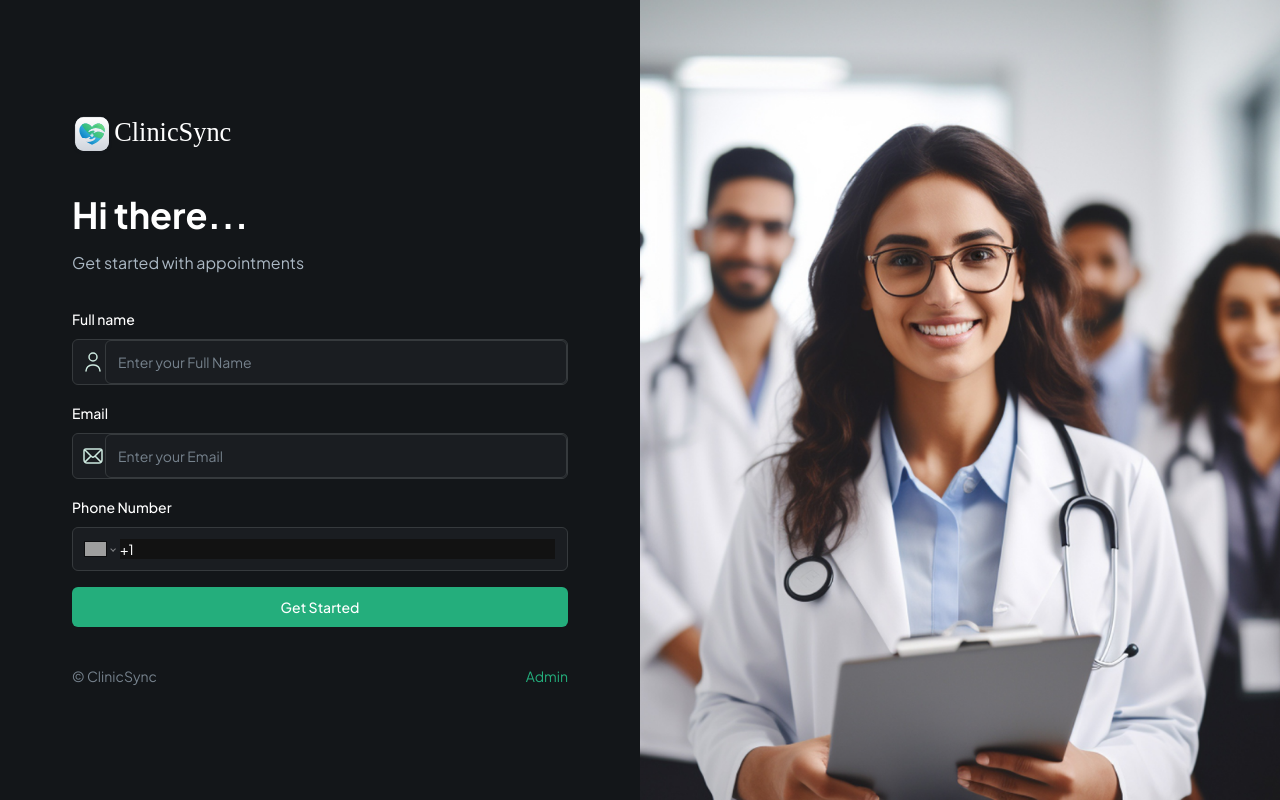
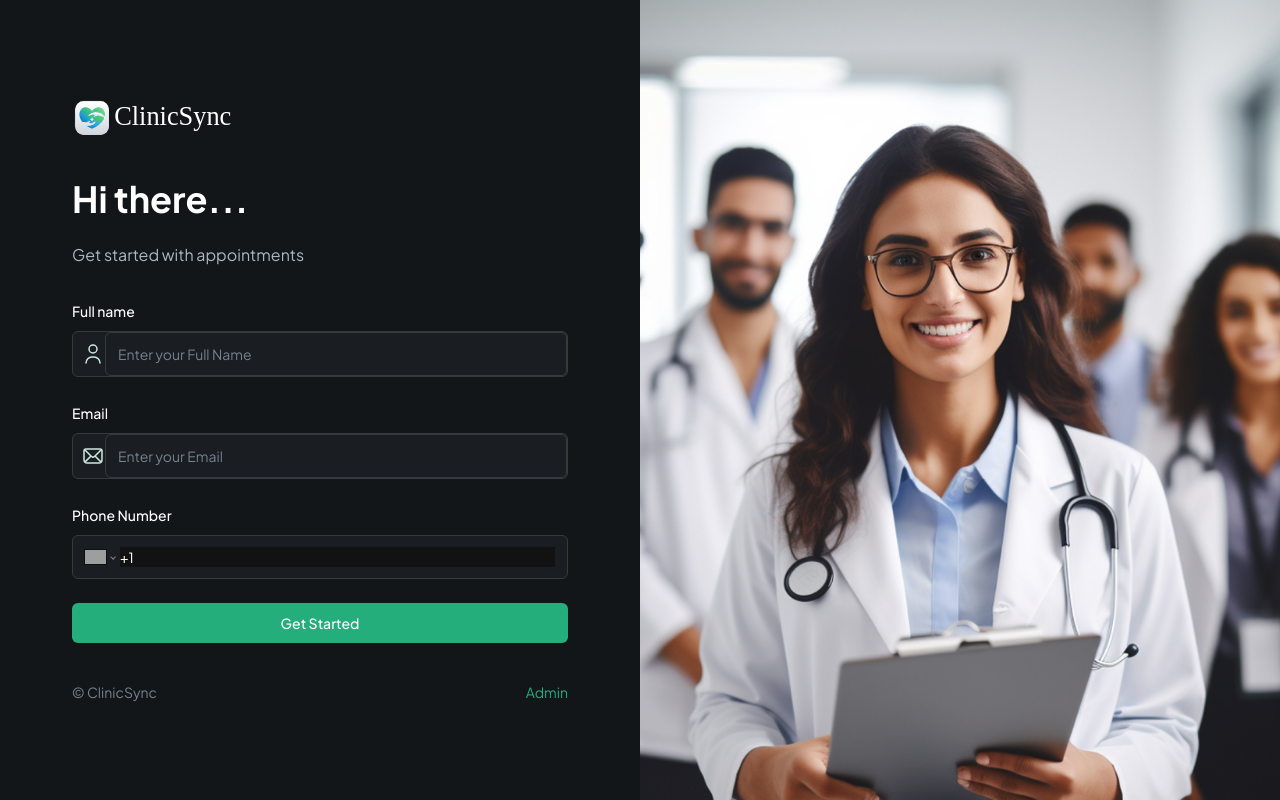
Before and after one commit to Bernard065/clinic-sync, a Next.js app: page / in a window 1280 px wide. Built offline with nearby package versions, Linux system fonts and the light colour scheme; grey boxes are pictures that could not be loaded.

Commit message:
Implementing user form validations

```diff
--- a/src/app/globals.css
+++ b/src/app/globals.css
@@ -32,7 +32,7 @@
     @apply flex-1 relative overflow-y-auto px-[5%]
   }
   .subcontainer {
-    @apply flex flex-col mx-auto size-full py-10
+    @apply flex flex-col mx-auto size-full py-2
   }
   .side-img {
     @apply hidden h-full object-cover md:block
@@ -62,7 +62,7 @@
     @apply bg-dark-400 placeholder:text-dark-600 border-dark-500 h-11 focus-visible:ring-0 focus-visible:ring-offset-0 !important
   }
   .input-phone {
-    @apply mt-2 h-11 rounded-md px-3 text-sm border bg-dark-400 placeholder:text-dark-600 border-dark-500 !important;
+    @apply mt-2 h-11 rounded-md px-3 text-sm border bg-dark-400 placeholder:text-dark-600 border-dark-500 focus-visible:ring-0 focus-visible:ring-offset-0 !important;
   }
   .primary-btn {
     @apply bg-green-500 text-white !important
--- a/src/components/forms/PatientForm.tsx
+++ b/src/components/forms/PatientForm.tsx
@@ -9,12 +9,8 @@ import CustomForm from "../CustomForm"
 import { FormFieldType } from "@/lib/utils"
 import SubmitButton from "../SubmitButton"
 import { useState } from "react"
+import { UserFormValidation } from "@/lib/validation"
 
-const formSchema = z.object({
-    username: z.string().min(2, {
-      message: "Username must be at least 2 characters.",
-    }),
-})
 
 
 
@@ -22,23 +18,25 @@ const formSchema = z.object({
 const PatientForm = () => {
   const [isLoading, setIsLoading] = useState(false);
     // Define form
-    const form = useForm<z.infer<typeof formSchema>>({
-        resolver: zodResolver(formSchema),
+    const form = useForm<z.infer<typeof UserFormValidation>>({
+        resolver: zodResolver(UserFormValidation),
         defaultValues: {
-          username: "",
+          name: "",
+          email: "",
+          phone: ""
         },
     })
 
     // Define a submit handler
-    function onSubmit(values: z.infer<typeof formSchema>) {
+    function onSubmit(values: z.infer<typeof UserFormValidation>) {
         // Do something with the form values.
         // ✅ This will be type-safe and validated.
         console.log(values)
     }
   return (
     <Form {...form}>
-      <form onSubmit={form.handleSubmit(onSubmit)} className="space-y-4">
-        <section className="mb-8 space-y-4">
+      <form onSubmit={form.handleSubmit(onSubmit)} className="space-y-6">
+        <section className="mb-8 space-y-6">
             <h1 className="header">Hi there...</h1>
             <p className="text-dark-700">Get started with appointments</p>
         </section>
--- /dev/null
+++ b/src/lib/validation.ts
@@ -0,0 +1,12 @@
+import { z } from "zod";
+
+export const UserFormValidation = z.object({
+    name: z
+      .string()
+      .min(2, "Name must be at least 2 characters")
+      .max(50, "Name must be at most 50 characters"),
+    email: z.string().email("Invalid email address"),
+    phone: z
+      .string()
+      .refine((phone) => /^\+\d{10,15}$/.test(phone), "Invalid phone number"),
+});
```
